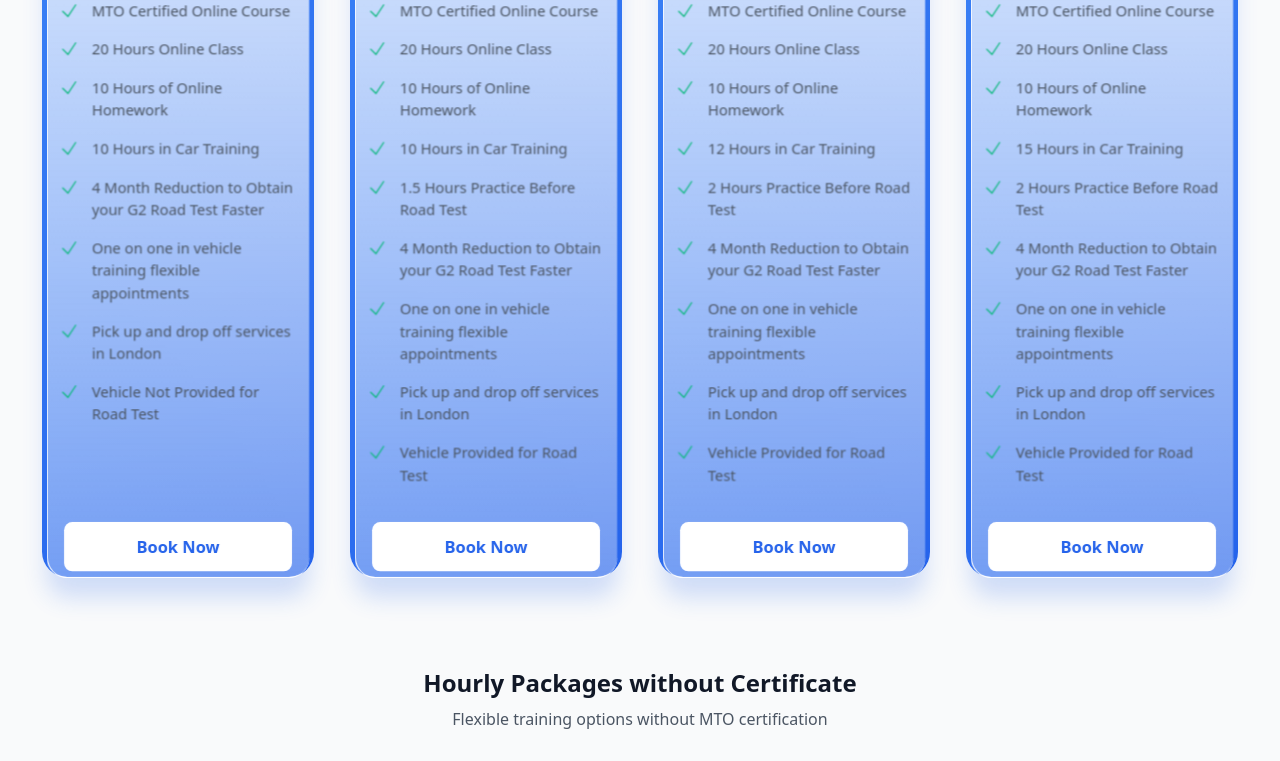
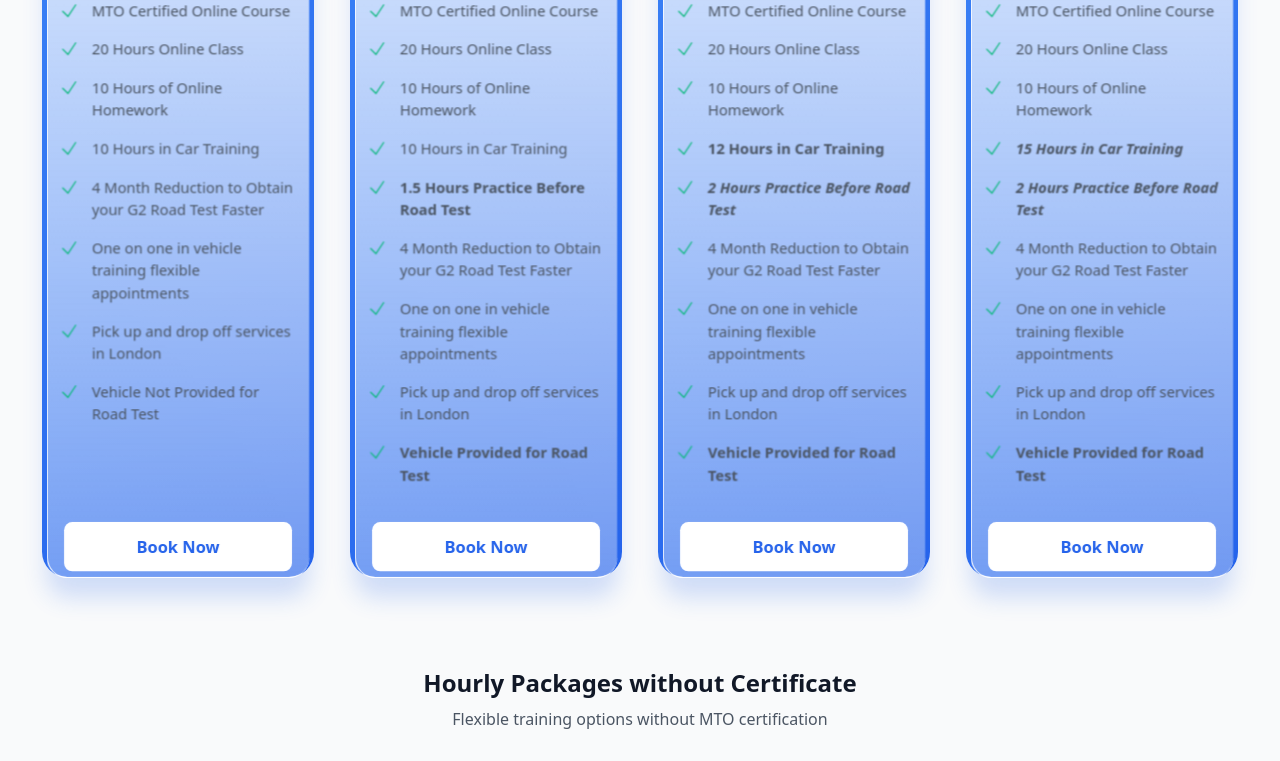
Before and after one commit to londonelite/LEADS, a React (Vite) app: page / in a window 1280 px wide. Shown: the part 980-1741 px from the top of the page. Built offline with nearby package versions, Linux system fonts and the light colour scheme.

Commit message:
Updates to Packages and Footer: - Highlighted differences in tiered packages - Updated footer contact hours

```diff
--- a/src/components/Footer.jsx
+++ b/src/components/Footer.jsx
@@ -16,7 +16,7 @@ const Footer = () => {
     { day: "Wednesday", hours: "8:00 AM - 6:00 PM" },
     { day: "Thursday", hours: "8:00 AM - 6:00 PM" },
     { day: "Friday", hours: "8:00 AM - 6:00 PM" },
-    { day: "Saturday", hours: "8:00 AM - 3:00 PM" },
+    { day: "Saturday", hours: "8:00 AM - 4:00 PM" },
     { day: "Sunday", hours: "Closed" },
   ];
 
--- a/src/components/Packages.jsx
+++ b/src/components/Packages.jsx
@@ -28,7 +28,17 @@ const PricingCard = ({ tier, price, features }) => {
             {features.map((feature, index) => (
               <li key={index} className="flex items-start feature-item">
                 <CheckIcon className="flex-shrink-0 w-5 h-5 text-emerald-500" />
-                <span className="ml-3 text-gray-600">{feature}</span>
+                <span className="ml-3 text-gray-600">
+                  {typeof feature === "string" ? (
+                    feature
+                  ) : feature.firstHighlight && feature.secondHighlight ? (
+                    <b><i>{feature.text}</i></b>
+                  ) : feature.firstHighlight ? (
+                    <b>{feature.text}</b>
+                  ) : (
+                    feature.text
+                  )}
+                </span>
               </li>
             ))}
           </ul>
@@ -134,12 +144,12 @@ const Packages = () => {
         "MTO Certified Online Course",
         "20 Hours Online Class",
         "10 Hours of Online Homework",
-        "10 Hours in Car Training", // can I bold this to show difference between packages?
-        "1.5 Hours Practice Before Road Test", // can I bold this to show difference between packages?
+        "10 Hours in Car Training",
+        { text: "1.5 Hours Practice Before Road Test", firstHighlight: true },
         "4 Month Reduction to Obtain your G2 Road Test Faster",
         "One on one in vehicle training flexible appointments",
         "Pick up and drop off services in London",
-        "Vehicle Provided for Road Test", // can I bold this to show difference between packages?
+        { text: "Vehicle Provided for Road Test", firstHighlight: true },
       ],
     },
     {
@@ -149,12 +159,12 @@ const Packages = () => {
         "MTO Certified Online Course",
         "20 Hours Online Class",
         "10 Hours of Online Homework",
-        "12 Hours in Car Training", // can I bold this to show difference between packages?
-        "2 Hours Practice Before Road Test", // can I bold this to show difference between packages?
+        { text: "12 Hours in Car Training", firstHighlight: true },
+        { text: "2 Hours Practice Before Road Test", firstHighlight: true, secondHighlight: true },
         "4 Month Reduction to Obtain your G2 Road Test Faster",
         "One on one in vehicle training flexible appointments",
         "Pick up and drop off services in London",
-        "Vehicle Provided for Road Test", // can I bold this to show difference between packages?
+        { text: "Vehicle Provided for Road Test", firstHighlight: true },
       ],
     },
     {
@@ -164,12 +174,12 @@ const Packages = () => {
         "MTO Certified Online Course",
         "20 Hours Online Class",
         "10 Hours of Online Homework",
-        "15 Hours in Car Training", // can I bold this to show difference between packages?
-        "2 Hours Practice Before Road Test", // can I bold this to show difference between packages?
+        { text: "15 Hours in Car Training", firstHighlight: true, secondHighlight: true },
+        { text: "2 Hours Practice Before Road Test", firstHighlight: true, secondHighlight: true },
         "4 Month Reduction to Obtain your G2 Road Test Faster",
         "One on one in vehicle training flexible appointments",
         "Pick up and drop off services in London",
-        "Vehicle Provided for Road Test", // can I bold this to show difference between packages?
+        { text: "Vehicle Provided for Road Test", firstHighlight: true },
       ],
     },
   ];
```
